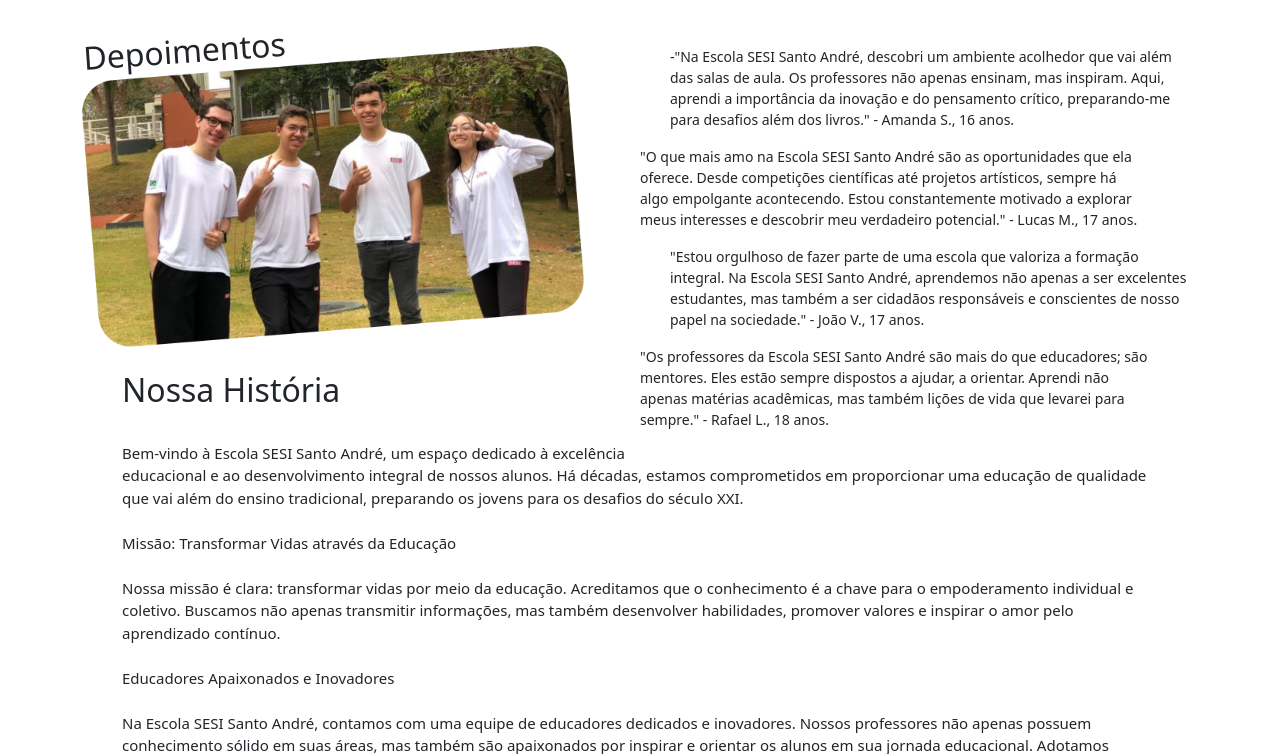
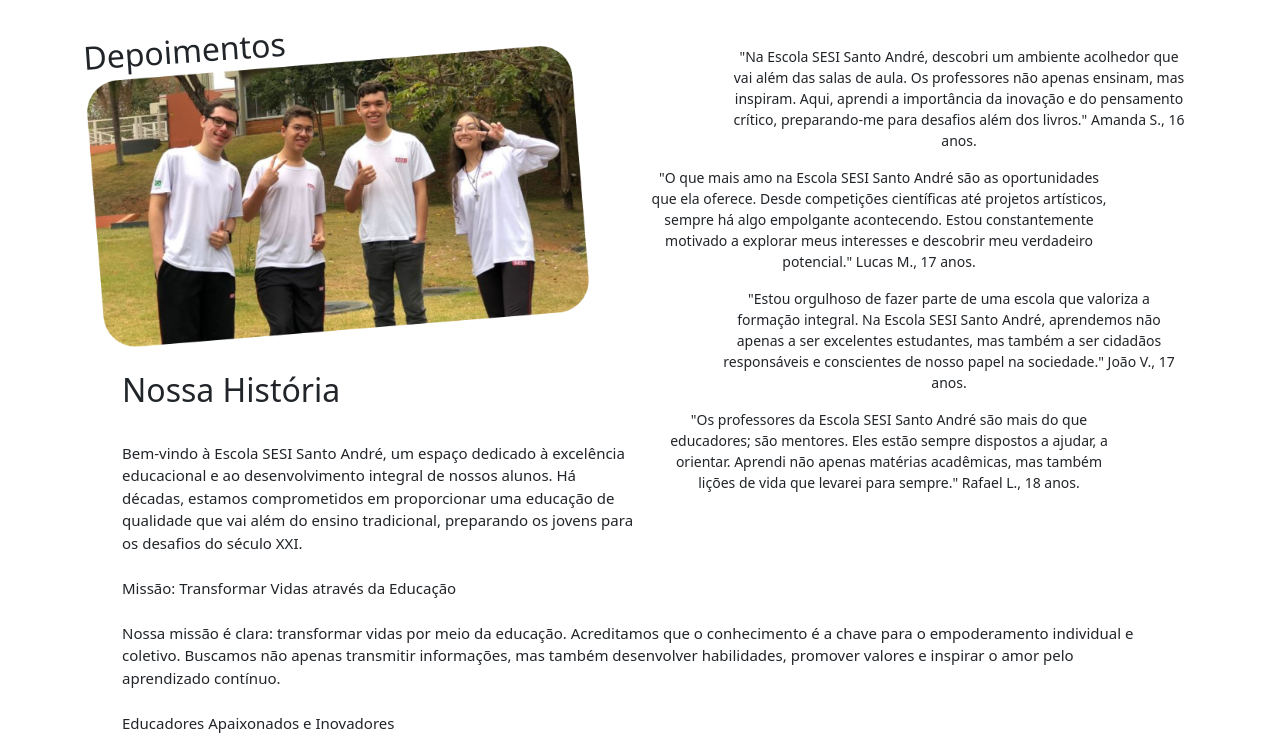
Before and after one commit to PabloCamilo07/Landpage_Sesi, a PHP site: page /depoimentos.php in a window 1280 px wide. Shown: the top 754 px of the page. Run offline with PHP 8.4, Linux system fonts and the light colour scheme.

Commit message:
ultimas mudanças

```diff
--- a/css/styledepoimentos.css
+++ b/css/styledepoimentos.css
@@ -17,7 +17,24 @@ body {
 .alunos {
   /* diminuir a imagem */
   width: 45%;
+  margin-left: 5px;
 }
 .nossa {
   margin-left: 40px;
 }
+.texto1{
+    margin-left: 90px;
+    margin-right: 10px;
+}
+.texto2{
+    margin-right: 90px;
+    margin-left: 10px
+}
+.texto3{
+    margin-left: 80px;
+    margin-right: 20px;
+}
+.texto4{
+    margin-right: 80px;
+    margin-left: 20px;
+}
--- a/depoimentos.php
+++ b/depoimentos.php
@@ -12,11 +12,11 @@
     <div class="container">
         <h2 class="depoimentos">Depoimentos</h2>
         <img src="img/alunos.png" alt="alunos" class="col-6 md-start alunos">
-        <div class="textodepoimentos col-6 float-md-end">
-            <p class="texto1" style="margin-left: 30px; margin-right: 10px;">-"Na Escola SESI Santo André, descobri um ambiente acolhedor que vai além das salas de aula. Os professores não apenas ensinam, mas inspiram. Aqui, aprendi a importância da inovação e do pensamento crítico, preparando-me para desafios além dos livros." - Amanda S., 16 anos.</p>
-            <p class="texto2" style="margin-right: 50px;">"O que mais amo na Escola SESI Santo André são as oportunidades que ela oferece. Desde competições científicas até projetos artísticos, sempre há algo empolgante acontecendo. Estou constantemente motivado a explorar meus interesses e descobrir meu verdadeiro potencial." - Lucas M., 17 anos.</p>
-            <p class="texto3" style="margin-left: 30px; margin-right: 10px;">"Estou orgulhoso de fazer parte de uma escola que valoriza a formação integral. Na Escola SESI Santo André, aprendemos não apenas a ser excelentes estudantes, mas também a ser cidadãos responsáveis e conscientes de nosso papel na sociedade." - João V., 17 anos.</p>
-            <p class="texto4" style="margin-right: 50px;">"Os professores da Escola SESI Santo André são mais do que educadores; são mentores. Eles estão sempre dispostos a ajudar, a orientar. Aprendi não apenas matérias acadêmicas, mas também lições de vida que levarei para sempre." - Rafael L., 18 anos.</p>
+        <div class="textodepoimentos col-6 float-md-end text-center">
+            <p class="texto1">"Na Escola SESI Santo André, descobri um ambiente acolhedor que vai além das salas de aula. Os professores não apenas ensinam, mas inspiram. Aqui, aprendi a importância da inovação e do pensamento crítico, preparando-me para desafios além dos livros." Amanda S., 16 anos.</p>
+            <p class="texto2">"O que mais amo na Escola SESI Santo André são as oportunidades que ela oferece. Desde competições científicas até projetos artísticos, sempre há algo empolgante acontecendo. Estou constantemente motivado a explorar meus interesses e descobrir meu verdadeiro potencial." Lucas M., 17 anos.</p>
+            <p class="texto3">"Estou orgulhoso de fazer parte de uma escola que valoriza a formação integral. Na Escola SESI Santo André, aprendemos não apenas a ser excelentes estudantes, mas também a ser cidadãos responsáveis e conscientes de nosso papel na sociedade." João V., 17 anos.</p>
+            <p class="texto4" style="">"Os professores da Escola SESI Santo André são mais do que educadores; são mentores. Eles estão sempre dispostos a ajudar, a orientar. Aprendi não apenas matérias acadêmicas, mas também lições de vida que levarei para sempre." Rafael L., 18 anos.</p>
         </div>
     </div>
 
```
